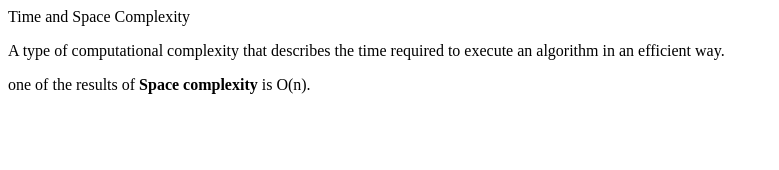
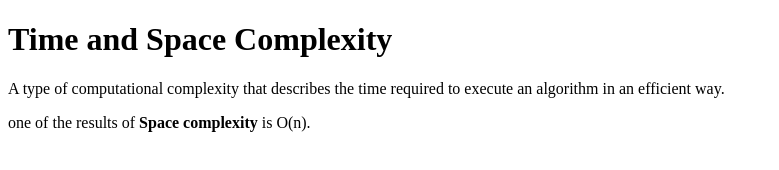
Before and after one commit to acciojob/time-and-space-complexity-NihitaLele, a website: page main.html in a window 1280 px wide. Shown: the whole page, without its empty margins (0-779 px from the left). Drawn offline with Linux system fonts and the light colour scheme.

Commit message:
created a submission

```diff
--- a/main.html
+++ b/main.html
@@ -10,7 +10,7 @@
 	<!-- the entire body must be written by student -->
     <script type="text/javascript" src="./script.js">
 </script>
-  <head>Time and Space Complexity</head>
+  <h1>Time and Space Complexity</h1>
 	<p>A type of computational complexity that describes the time required to execute an algorithm in an efficient way.</p>
 	<p>one of the results of <b>Space complexity</b> is O(n).</p>
 </body>
```
